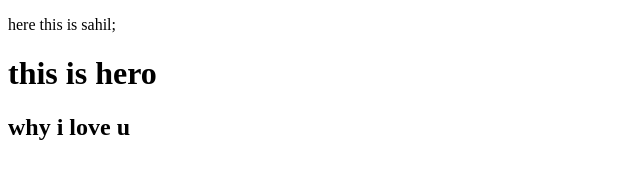
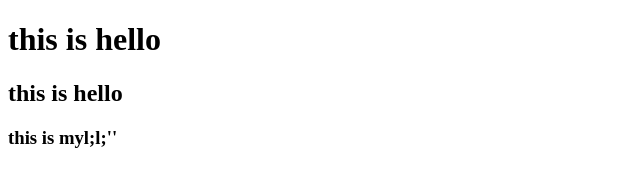
Before and after one commit to sahiljha2001/git-practice, a plain HTML site: page index.html in a window 1280 px wide. Shown: the whole page, without its empty margins (0-640 px from the left). Drawn offline with Linux system fonts and the light colour scheme.

Commit message:
changes again done to master

```diff
--- a/index.html
+++ b/index.html
@@ -6,11 +6,10 @@
     <title>Document</title>
 </head>
 <body>
-    <p>
-        here this is sahil;
-    </p>
-    <h1> this  is hero</h1>
-    <h2>why i love u</h2>
+    <h1> this  is  hello</h1>
+    <h2>this  is hello </h2>
+    <h3>this  is myl;l;'' </h3>
+
 
 </body>
 
```
